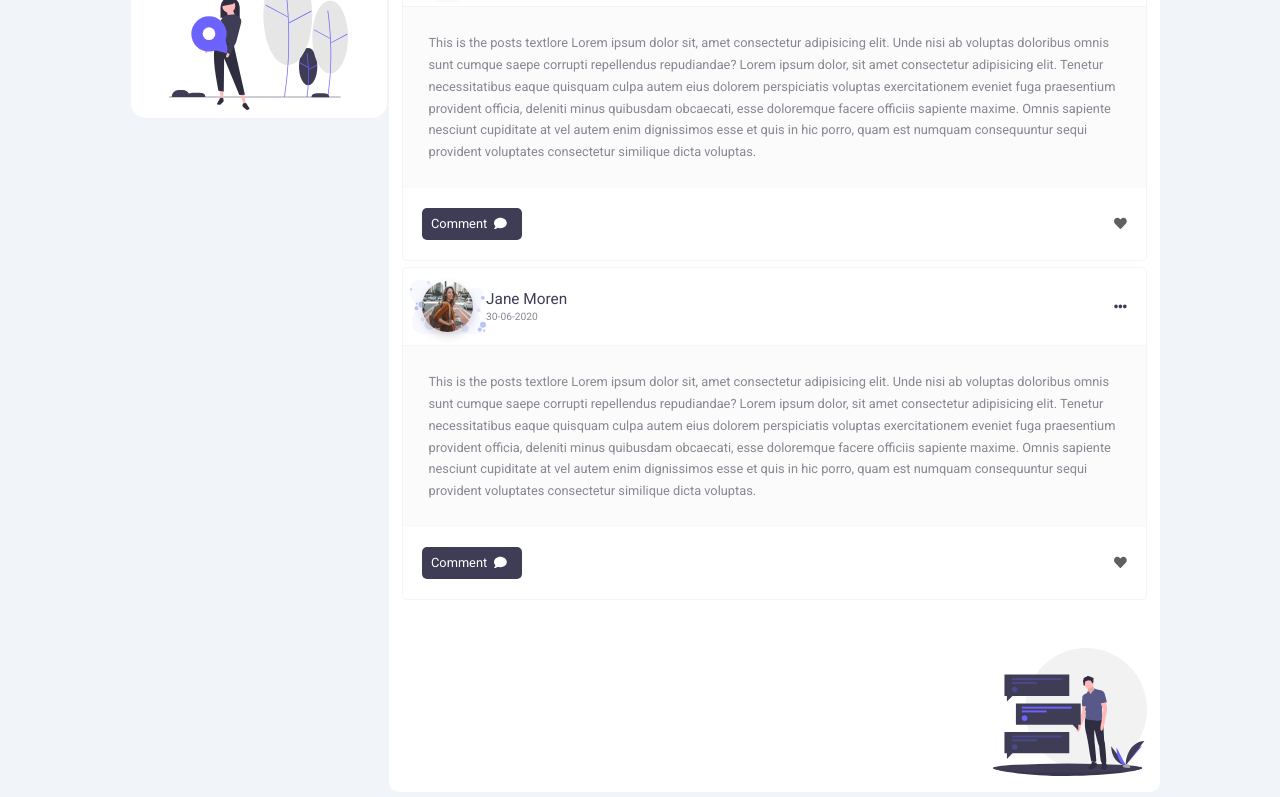
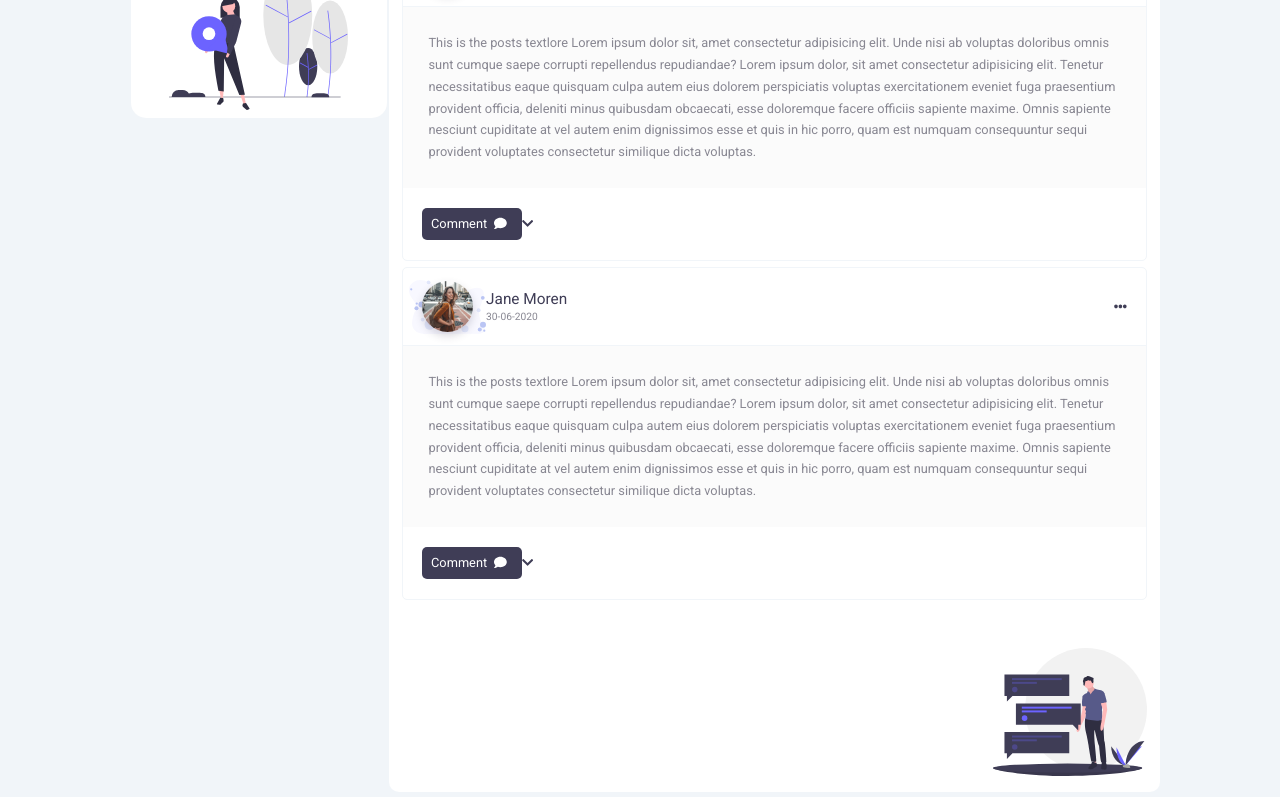
Before and after one commit to chynshow/project-social-network-app, a React (Create React App) app in the folder client/: page /profile in a window 1280 px wide. Shown: the part 567-1364 px from the top of the page. Built offline with nearby package versions, Linux system fonts and the light colour scheme.

Commit message:
added Comment, AddModalComent & Comments components

```diff
--- /dev/null
+++ b/client/src/components/Posts/Comments/Comment/index.js
@@ -0,0 +1,27 @@
+import React from 'react';
+import UserAvatar from '../../../Common/UserAvatar';
+
+const Comment = ({ className }) => {
+  return (
+    <div className={className ? `c-comment ${className}` : 'c-comment'}>
+      <div className="c-comment__header">
+        <UserAvatar
+          size="4rem"
+          src="/assets/images/guilherme-stecanella-_dH-oQF9w-Y-unsplash.jpg"
+          alt="User Avatar"
+        />
+        <h3 className="c-title-tertiary c-comment__title">Jone Doe</h3>
+        {/* <span className="c-comment__comment-date">1.07.2020</span> */}
+      </div>
+      <div className="c-comment__text">
+        This is com Lorem ipsum dolor sit amet consectetur adipisicing elit.
+        Explicabo facere dolorum unde consequuntur soluta, laboriosam quibusdam
+        ullam? Explicabo maiores, illum fugit voluptatibus ea minima sequi at
+        vitae possimus aut omnis animi iure fugiat dicta in provident laudantium
+        iusto consequuntur quaerat.
+      </div>
+    </div>
+  );
+};
+
+export default Comment;
--- /dev/null
+++ b/client/src/components/Posts/Comments/ModalAddComment/index.js
@@ -0,0 +1,51 @@
+import React from 'react';
+import { FontAwesomeIcon } from '@fortawesome/react-fontawesome';
+import { faTimes, faPaperclip } from '@fortawesome/free-solid-svg-icons';
+import UserAvatar from '../../../Common/UserAvatar';
+import TextArea from '../../../Common/TextArea';
+import Overlay from '../../../Common/Overlay';
+
+const ModalAddComment = ({ setShowModal }) => {
+  return (
+    <>
+      <div className="c-modal-add-comment">
+        <div className="c-modal-add-comment__header">
+          <div className="l-modal-add-comment">
+            <UserAvatar
+              size="4rem"
+              src="/assets/images/guilherme-stecanella-_dH-oQF9w-Y-unsplash.jpg"
+              alt="User Avatar"
+            />
+            <h3 className="c-title-tertiary c-modal-add-comment__title">
+              Jane Moren
+            </h3>
+          </div>
+          <button
+            className="c-btn c-modal-add-comment__close-btn"
+            type="button"
+            onClick={() => setShowModal(false)}
+          >
+            <FontAwesomeIcon icon={faTimes} />
+          </button>
+        </div>
+        <div className="c-modal-add-comment__content">
+          <TextArea
+            placeholder="New comment"
+            className="c-text-area c-modal-add-comment__text-area"
+          />
+        </div>
+        <div className="c-modal-add-comment__action-panel">
+          <button className="c-btn" type="button">
+            <FontAwesomeIcon icon={faPaperclip} />
+          </button>
+          <button className="c-btn c-btn--primary" type="button">
+            Add comment
+          </button>
+        </div>
+      </div>
+      <Overlay zIndex="2" onClick={() => setShowModal(false)} />
+    </>
+  );
+};
+
+export default ModalAddComment;
--- /dev/null
+++ b/client/src/components/Posts/Comments/index.js
@@ -0,0 +1,50 @@
+import React from 'react';
+import { FontAwesomeIcon } from '@fortawesome/react-fontawesome';
+import {
+  faChevronDown,
+  faChevronUp,
+  faComment,
+} from '@fortawesome/free-solid-svg-icons';
+import Comment from './Comment';
+import ModalAddComment from './ModalAddComment';
+
+const Comments = () => {
+  const [showComments, setShowComments] = React.useState(false);
+  const [showModal, setShowModal] = React.useState(false);
+  return (
+    <div className="c-comments">
+      <div className="c-comments__header">
+        <button
+          className="c-btn c-btn--primary"
+          type="button"
+          onClick={() => setShowModal(!showModal)}
+        >
+          Comment
+          <FontAwesomeIcon className="c-btn__icon" icon={faComment} />
+        </button>
+        <button
+          className="c-btn"
+          type="button"
+          onClick={() => setShowComments(!showComments)}
+        >
+          <FontAwesomeIcon icon={showComments ? faChevronUp : faChevronDown} />
+        </button>
+        {showModal && <ModalAddComment setShowModal={setShowModal} />}
+      </div>
+      <div
+        className={
+          showComments
+            ? 'c-comments__items-container c-comments__items-container--active'
+            : 'c-comments__items-container'
+        }
+      >
+        <Comment />
+        <Comment className="c-comment--active" />
+        <Comment />
+        <Comment className="c-comment--active" />
+      </div>
+    </div>
+  );
+};
+
+export default Comments;
--- a/client/src/components/Posts/Post/index.js
+++ b/client/src/components/Posts/Post/index.js
@@ -9,6 +9,7 @@ import {
 } from '@fortawesome/free-solid-svg-icons';
 import UserAvatar from '../../Common/UserAvatar';
 import Overlay from '../../Common/Overlay';
+import Comments from '../Comments';
 
 const Post = () => {
   const [showContextMenu, setShowContextMenu] = React.useState(false);
@@ -58,15 +59,16 @@ const Post = () => {
       </div>
       <div className="c-post__post-footer">
         {/* comment component */}
-        <button className="c-btn c-btn--primary" type="button">
+        <Comments />
+        {/* <button className="c-btn c-btn--primary" type="button">
           Comment
           <FontAwesomeIcon className="c-btn__icon" icon={faComment} />
-        </button>
-        <div className="c-like">
-          {/* Like component */}
+        </button> */}
+        {/* <div className="c-like">
+
 
           <FontAwesomeIcon className="c-icon" icon={faHeart} />
-        </div>
+        </div> */}
       </div>
     </div>
   );
--- a/client/src/styles/05-components/comments/comments.scss
+++ /dev/null
@@ -1,2 +0,0 @@
-.c-comments {
-}
--- /dev/null
+++ b/client/src/styles/05-components/posts/comments/comment-modal.scss
@@ -0,0 +1,36 @@
+.l-modal-add-comment {
+  display: flex;
+  align-items: center;
+}
+.c-modal-add-comment {
+  position: absolute;
+  bottom: 120%;
+  left: 5%;
+  background: $color-component-bg;
+  box-shadow: $shadow-component;
+  border-radius: 5px;
+  z-index: 3;
+  min-width: 20vw;
+  &__header {
+    padding: 1rem;
+    display: flex;
+    align-items: center;
+    justify-content: space-between;
+    border-bottom: 1px solid $color-border;
+    background: rgba($color-white-light, $alpha: 0.5);
+  }
+
+  &__close-btn {
+    padding: 0 0.5rem;
+  }
+
+  &__text-area {
+    min-height: 15vh;
+  }
+  &__action-panel {
+    display: flex;
+    justify-content: space-between;
+    align-items: center;
+    padding: 1rem;
+  }
+}
--- /dev/null
+++ b/client/src/styles/05-components/posts/comments/comment/comment.scss
@@ -0,0 +1,136 @@
+// .c-comment {
+//   padding: 1rem;
+//   color: $color-grey-light;
+//   line-height: $body-line-height;
+//   max-width: 95%;
+//   display: flex;
+//   flex-direction: column;
+
+//   &:not(:last-child) {
+//     margin-bottom: 0.2rem;
+//   }
+
+//   &__header {
+//     display: flex;
+//     align-items: center;
+//     justify-content: flex-end;
+
+//     h3 {
+//       font-size: $font-sm;
+//     }
+//     order: 1;
+//   }
+
+//   &__content {
+//     padding: 1rem;
+//     position: relative;
+//     border-radius: 5px;
+//     background: rgba($color-violet-dark, $alpha: 0.8);
+//     color: #fff;
+//     border: 1px solid rgba(250, 250, 250, $alpha: 1);
+//     margin-right: 1rem;
+
+//     &:after {
+//       position: absolute;
+//       top: 100%;
+//       right: 1%;
+
+//       content: '';
+//       border-top: 0.8rem solid rgba($color-violet-dark, $alpha: 0.8);
+//       border-left: 0.8rem solid transparent;
+//       border-right: 0.8rem solid transparent;
+//     }
+//   }
+
+//   &--active {
+//     @extend .c-comment;
+
+//     .c-comment__header {
+//       justify-content: flex-start;
+//       h3 {
+//         order: 1;
+//       }
+//     }
+
+//     .c-comment__content {
+//       margin: 0;
+//       margin-left: 2rem;
+//     }
+//     .c-comment__content:after {
+//       right: 97%;
+//     }
+//   }
+// }
+
+.c-comment {
+  padding: 0.5rem;
+  color: $color-grey-light;
+  line-height: $body-line-height;
+  max-width: 95%;
+  display: flex;
+  align-self: flex-end;
+
+  &:not(:last-child) {
+    margin-bottom: 0.2rem;
+  }
+
+  &__header {
+    display: flex;
+    align-items: center;
+    flex-direction: column;
+    justify-content: center;
+    order: 1;
+  }
+
+  &__title {
+    font-size: $font-sm;
+  }
+
+  &__comment-date {
+    color: $color-grey-light;
+    font-size: $font-xs;
+  }
+
+  &__text {
+    padding: 1rem;
+    position: relative;
+    border-radius: 5px;
+    background: rgba($color-violet-dark, $alpha: 0.8);
+    color: $color-white;
+    margin-right: 1rem;
+
+    &:after {
+      position: absolute;
+      top: 50%;
+      left: 100%;
+      transform: translateY(-50%);
+      content: '';
+      border-left: 0.7rem solid rgba($color-violet-dark, $alpha: 0.8); // rgba(242, 242, 242, $alpha: 1);
+      border-top: 0.7rem solid transparent;
+      border-bottom: 0.7rem solid transparent;
+    }
+  }
+
+  &--active {
+    @extend .c-comment;
+    align-self: flex-start;
+
+    .c-comment__header {
+      order: 0;
+    }
+
+    .c-comment__text {
+      margin: 0;
+      margin-left: 1rem;
+    }
+    .c-comment__text::after {
+      left: unset;
+      right: 100%;
+      border-left: none;
+      transform: translateY(-50%);
+      border-right: 0.7rem solid rgba($color-violet-dark, $alpha: 0.8); // rgba(242, 242, 242, $alpha: 1);
+      border-top: 0.7rem solid transparent;
+      border-bottom: 0.7rem solid transparent;
+    }
+  }
+}
--- /dev/null
+++ b/client/src/styles/05-components/posts/comments/comments.scss
@@ -0,0 +1,20 @@
+.c-comments {
+  &__header {
+    position: relative;
+  }
+  &__items-container {
+    display: flex;
+    flex-direction: column;
+    max-height: 0;
+    overflow: hidden;
+    transition: 0.2s ease-out;
+
+    &--active {
+      transition: 0.3s ease-in;
+      max-height: 200vh;
+    }
+  }
+
+  &__add-comment-btn {
+  }
+}
--- a/client/src/styles/05-components/posts/post.scss
+++ b/client/src/styles/05-components/posts/post.scss
@@ -12,8 +12,6 @@
   border: 1px solid $color-border;
   border-radius: 5px;
   background: $color-component-bg;
-  transform: scale(1);
-  transition: 0.2s ease;
 
   &:not(:last-child) {
     margin-bottom: 0.5rem;
@@ -55,12 +53,8 @@
   &__post-footer {
     padding: 1.5rem;
     display: flex;
-    justify-content: space-between;
-    align-items: center;
-  }
-
-  &:hover {
-    transform: scale(1.02);
-    z-index: 2;
+    flex-direction: column;
+    // justify-content: space-between;
+    // align-items: center;
   }
 }
--- a/client/src/styles/index.scss
+++ b/client/src/styles/index.scss
@@ -27,7 +27,9 @@
 @import './05-components/posts/post.scss';
 @import './05-components/posts/post-context-menu.scss';
 @import './05-components/posts/post-modal.scss';
-@import './05-components/comments/comments.scss';
+@import './05-components/posts/comments/comments.scss';
+@import './05-components/posts/comments/comment/comment.scss';
+@import './05-components/posts/comments/comment-modal.scss';
 @import './05-components/settings/settings.scss';
 @import './05-components/users/users.scss';
 @import './05-components/users/user/user.scss';
```
